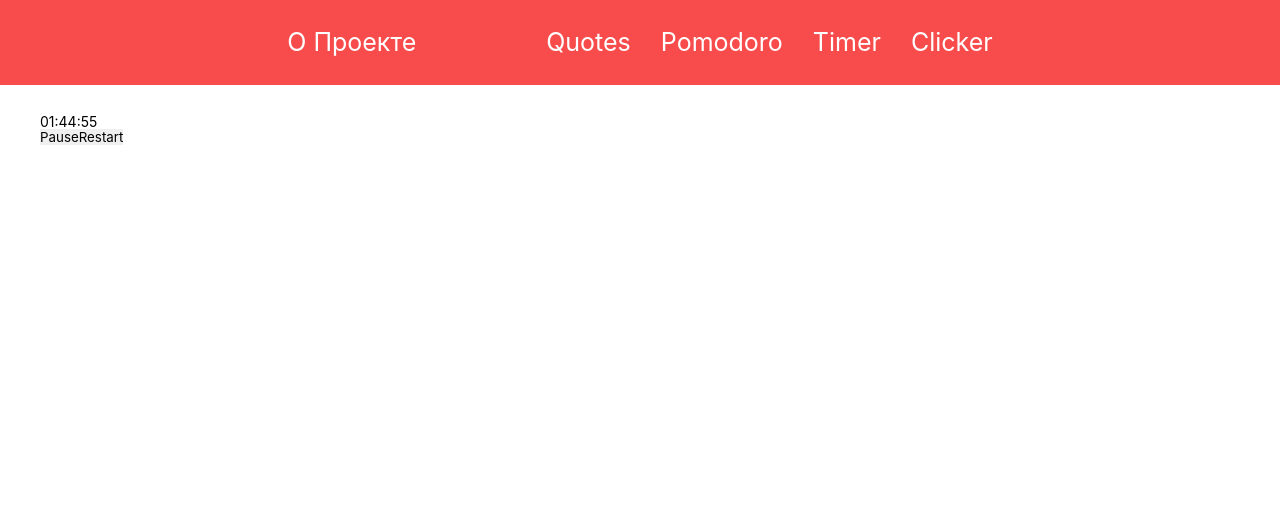
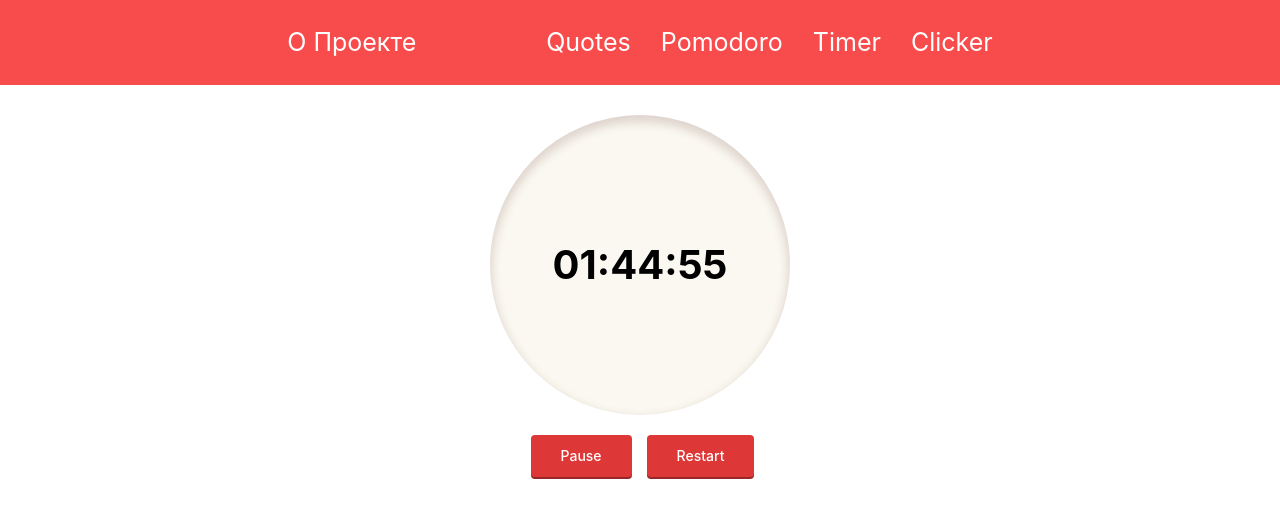
Before and after one commit to first-g/team-project, a React (Create React App) app: page /team-project/timer in a window 1280 px wide. Shown: the top 518 px of the page. Built offline with nearby package versions, Linux system fonts and the light colour scheme; the HTML template or start-up script is replaced by a standard one.

Commit message:
add timer styles

```diff
--- a/src/components/Timer/Timer.css
+++ b/src/components/Timer/Timer.css
@@ -0,0 +1,48 @@
+.timer {
+    display: flex;
+    flex-direction: column;
+    align-items: center;
+}
+
+.timer__main {
+    display: flex;
+    flex-direction: column;
+    gap: 10px;
+}
+
+.timer__main p{
+    box-shadow: 0px 5px 10px 2px rgba(116, 70, 70, 0.2) inset;
+    background-color: rgb(250, 248, 240);
+    width: 300px;
+    height: 300px;
+    border-radius: 50%;
+    padding-top: 130px;
+    font-size: 40px;
+    font-weight: bold;
+    text-align: center;
+}
+
+.timer__main button {
+    text-align: center;
+    display: inline-block;
+    padding: 0 30px;
+    margin: 0 15px 15px 0;
+    outline: none;
+    border: none;
+    border-radius: 4px;
+    height: 42px;
+    line-height: 32px;
+    font-size: 14px;
+    font-weight: 500;
+    text-decoration: none;
+    color: #fff;
+    background-color: #dd3737;
+    box-shadow: 0 2px #982727;
+    cursor: pointer;
+}
+
+.timer__buttons {
+    display: flex;
+    justify-content: center;
+    margin-left: 20px;
+}
--- a/src/components/Timer/Timer.jsx
+++ b/src/components/Timer/Timer.jsx
@@ -32,15 +32,19 @@ const Timer = ({ hours = 0, minutes = 0, seconds = 0 }) => {
   });
 
   return (
-    <div>
+    <div className='timer'>
+      <div className="timer__main">
         <p>{`${h.toString().padStart(2, '0')}:${m
           .toString()
           .padStart(2, '0')}:${s.toString().padStart(2, '0')}`}</p>
         <div>{over ? "Time's up!" : ''}</div>
-      <button onClick={() => setPaused(!paused)}>
+        <div className="timer__buttons">
+          <button className='timer__pause' onClick={() => setPaused(!paused)}>
             {paused ? 'Resume' : 'Pause'}
           </button>
-      <button onClick={() => reset()}>Restart</button>
+          <button className='timer__restart' onClick={() => reset()}>Restart</button>
+        </div>
+      </div>
     </div>
   );
 };
```
Lines whose indentation alone changed are shown as unchanged.
